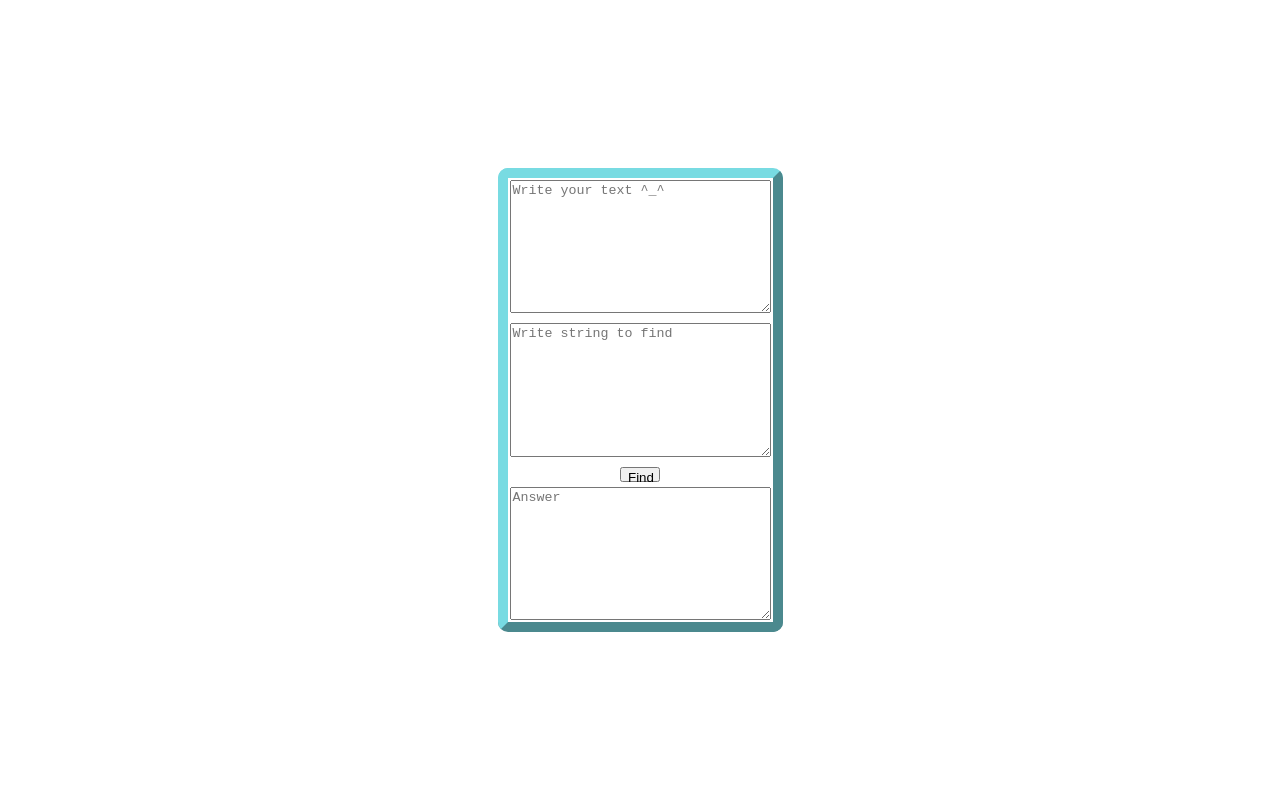
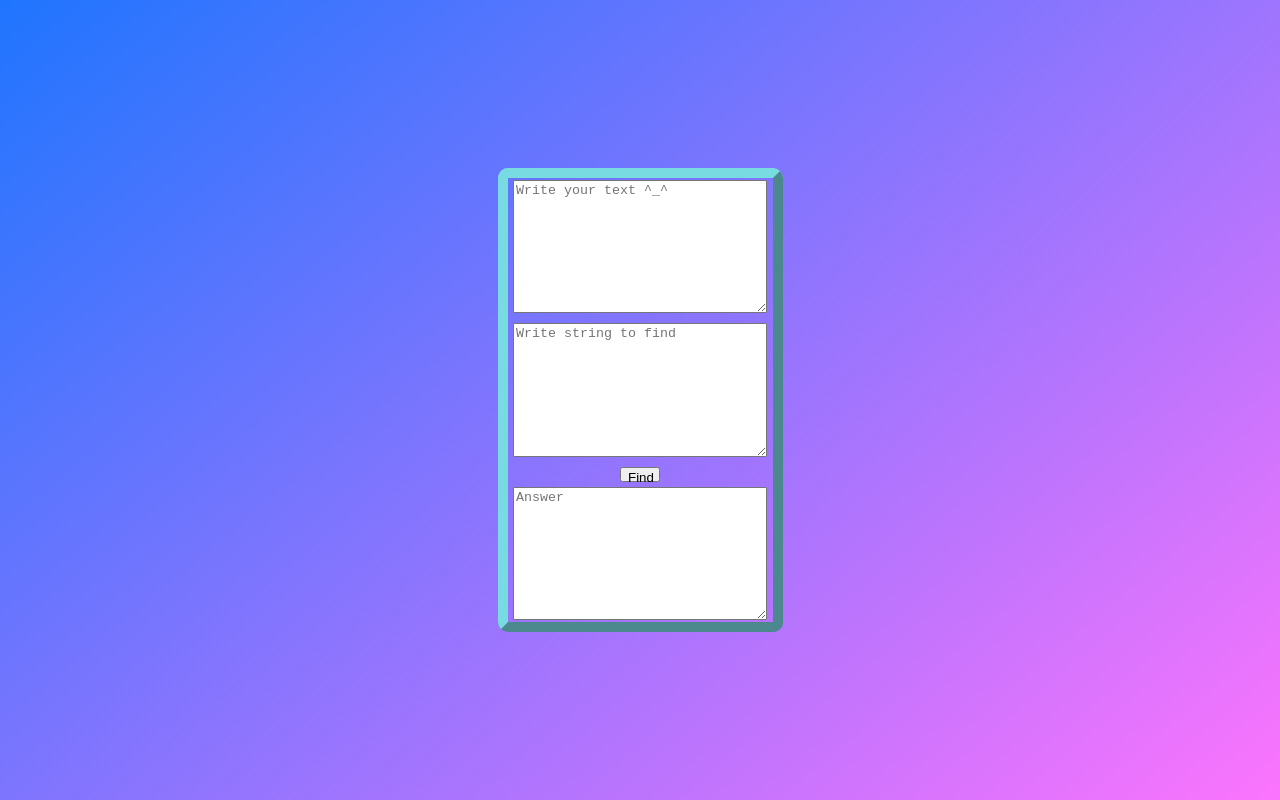
Before and after one commit to MatobushkaVlad/Boyer-Mur, a plain HTML site: page index.html in a window 1280 px wide. Drawn offline with Linux system fonts and the light colour scheme.

Commit message:
gardient

```diff
--- a/css/style.css
+++ b/css/style.css
@@ -4,6 +4,7 @@ body{
     display: flex;
     justify-content: center;
     align-items: center;
+    background: linear-gradient(140deg, #1F75FE , #FC74FD );
 }
 .field{
     max-width: 55%;
@@ -17,6 +18,13 @@ body{
 }
 .input_text{
     margin-bottom: 10px;
+    max-width: 95%;
+}
+.input_string{
+    max-width: 95%;
+}
+.output_answer{
+    max-width: 95%;
 }
 .button{
     margin-top: 10px;
```
